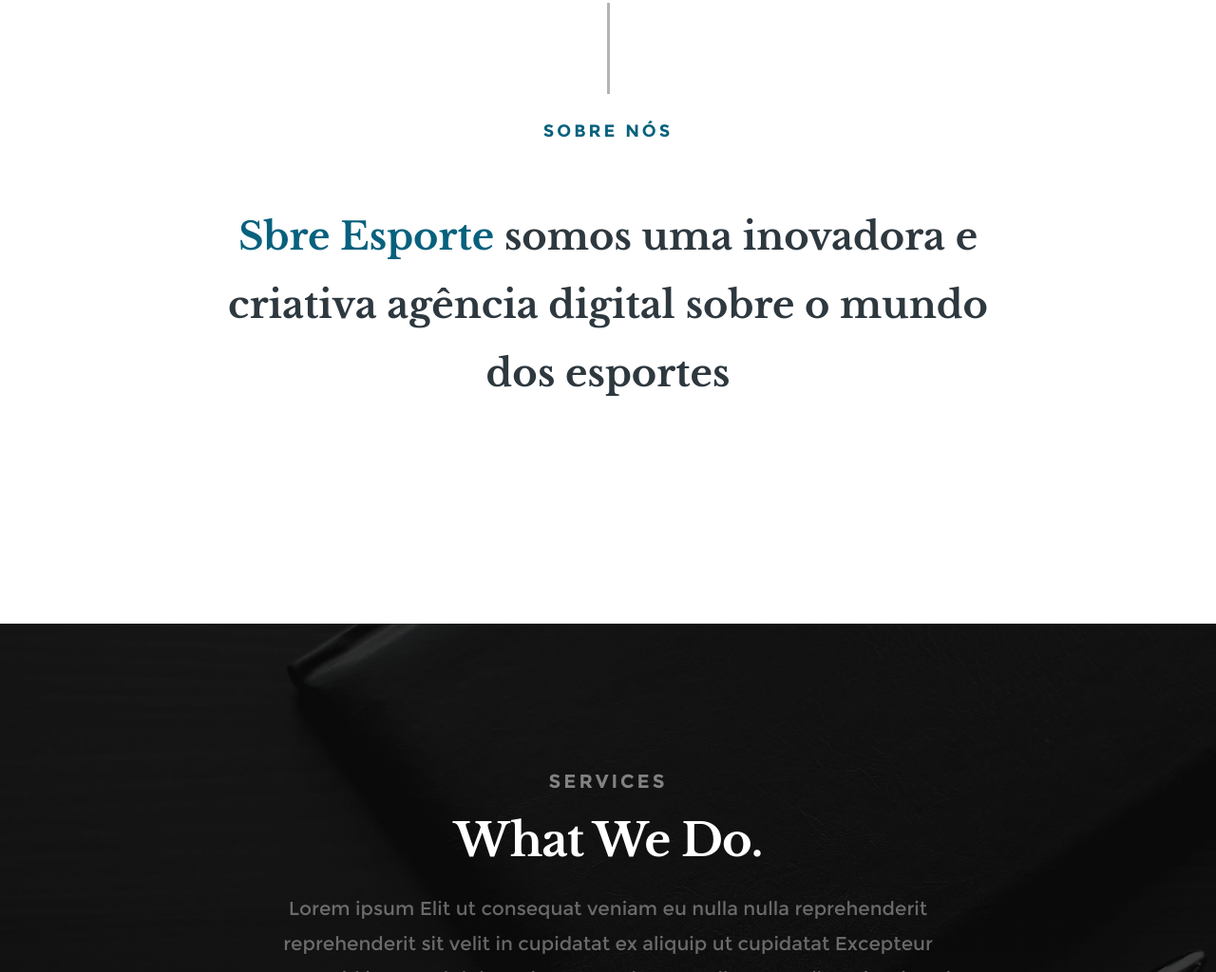
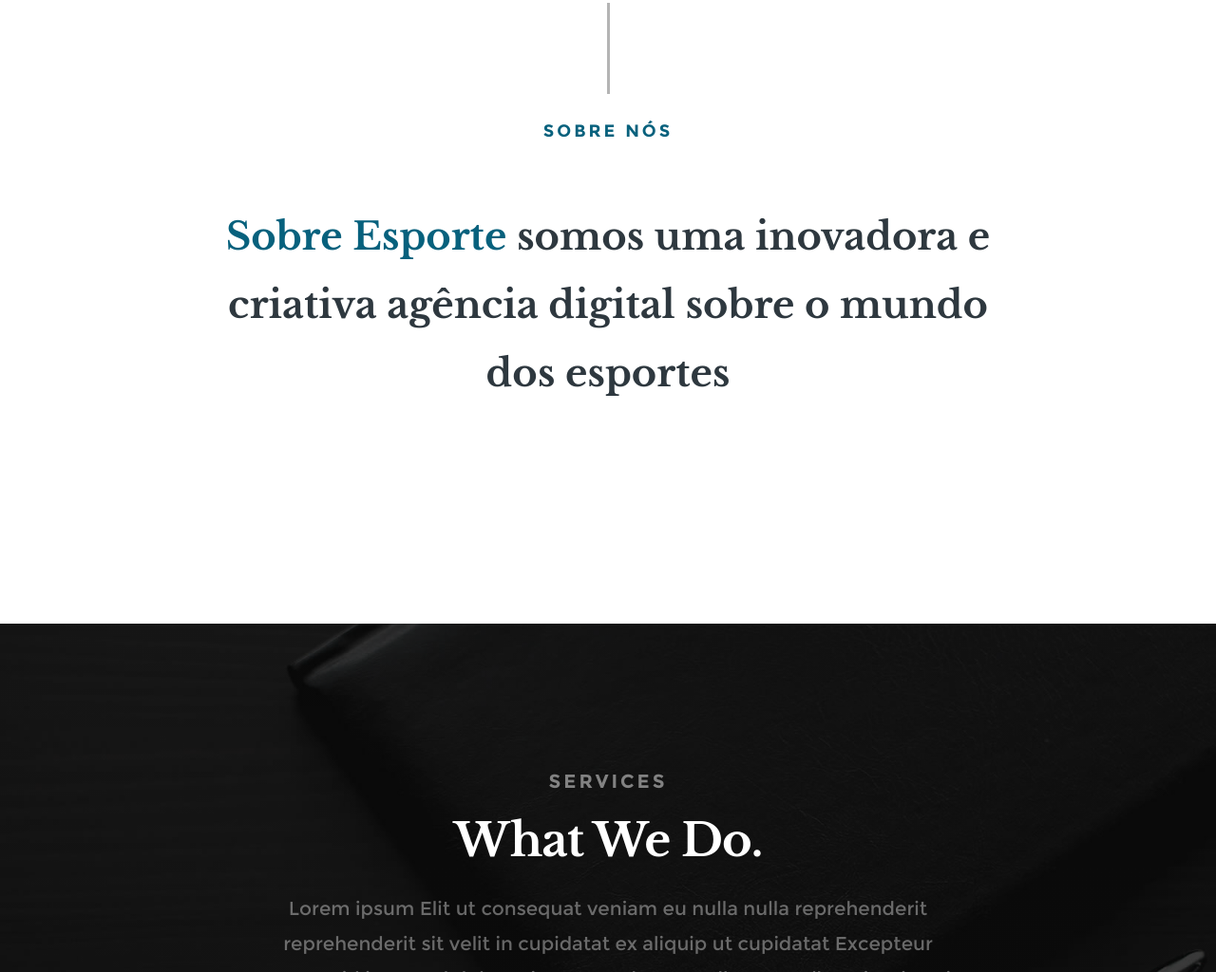
Before and after one commit to lucdee/SobreEsporte, a plain HTML site: page index.html in a window 1280 px wide. Shown: the part 843-1867 px from the top of the page at 95% size. Drawn offline with Linux system fonts and the light colour scheme; files whose address does not match are found by name.

Commit message:
Update index.html

```diff
--- a/index.html
+++ b/index.html
@@ -160,7 +160,7 @@
 
 				<div class="intro">
 					<h3 class="animate-this">Sobre nós</h3>
-	   			<p class="lead animate-this"><span>Sbre Esporte</span> somos uma inovadora e criativa agência digital sobre o mundo dos esportes</p>
+	   			<p class="lead animate-this"><span>Sobre Esporte</span> somos uma inovadora e criativa agência digital sobre o mundo dos esportes</p>
 				</div>
 
    		</div> <!-- end col-full  -->
```
